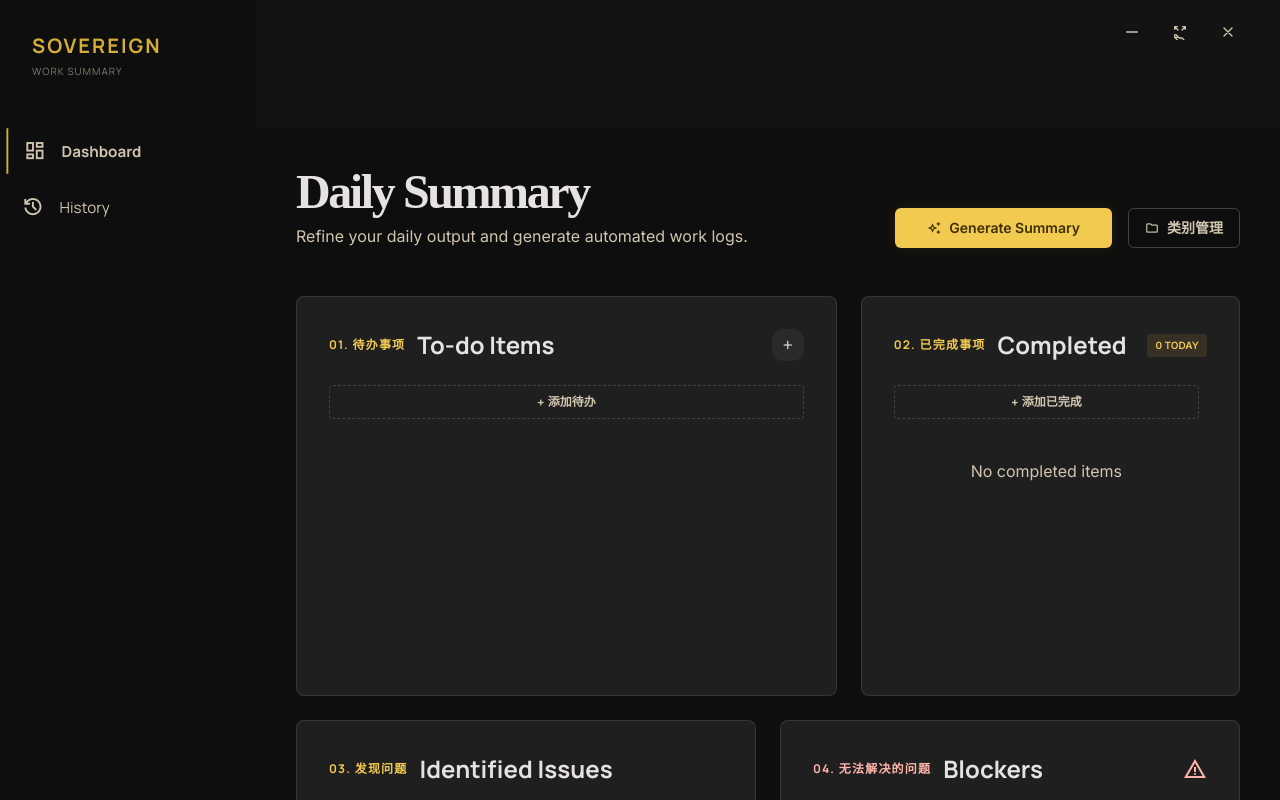
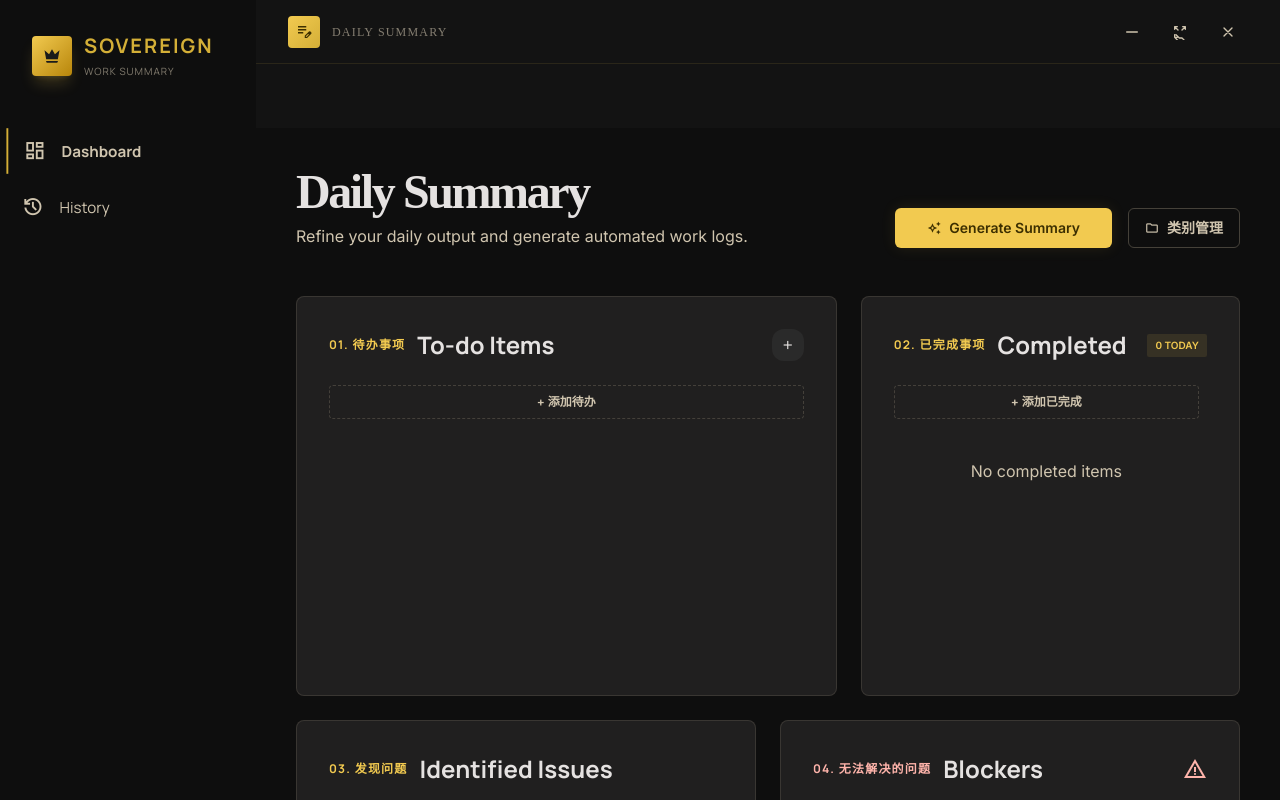
Before and after one commit to jiataoxiang1998/Sovereign-Notes, a Vue app: page / in a window 1280 px wide. Built offline with nearby package versions, Linux system fonts and the light colour scheme.

Commit message:
feat: add crown logo and header design

```diff
--- a/src/App.vue
+++ b/src/App.vue
@@ -2,9 +2,16 @@
   <div class="h-screen flex bg-[#131313] text-[#e5e2e1] overflow-hidden font-['Inter']">
     <!-- SideNavBar -->
     <aside class="bg-[#0E0E0E] h-screen w-64 fixed left-0 top-0 flex flex-col py-8 z-50">
-      <div class="px-8 mb-12">
-        <h1 class="text-xl font-bold uppercase tracking-widest text-[#D4AF37] font-['Manrope']">Sovereign</h1>
-        <p class="text-[10px] text-[#d0c5af] uppercase tracking-widest mt-1 opacity-60 font-['Manrope']">Work Summary</p>
+      <div class="px-8 mb-12 flex items-center gap-3">
+        <div class="w-10 h-10 rounded-lg bg-gradient-to-br from-[#f2ca50] to-[#b8860b] flex items-center justify-center shadow-lg shadow-[#f2ca50]/20">
+          <svg class="w-5 h-5 text-[#1a1a1a]" viewBox="0 0 24 24" fill="currentColor">
+            <path d="M5 16L3 5l5.5 5L12 4l3.5 6L21 5l-2 11H5zm14 3c0 .6-.4 1-1 1H6c-.6 0-1-.4-1-1v-1h14v1z"/>
+          </svg>
+        </div>
+        <div>
+          <h1 class="text-xl font-bold uppercase tracking-widest text-[#D4AF37] font-['Manrope']">Sovereign</h1>
+          <p class="text-[10px] text-[#d0c5af] uppercase tracking-widest mt-1 opacity-60 font-['Manrope']">Work Summary</p>
+        </div>
       </div>
       <nav class="flex-1 space-y-2">
         <a @click="currentView = 'dashboard'" class="flex items-center gap-4 py-3 hover:bg-[#201F1F] hover:text-[#F2CA50] transition-colors scale-95 duration-200 text-[#d0c5af] pl-4 font-['Manrope'] cursor-pointer" :class="{'text-[#D4AF37] font-bold border-l-2 border-[#D4AF37]': currentView === 'dashboard'}">
@@ -21,8 +28,13 @@
     <!-- Main Workspace -->
     <main class="pl-64 h-screen flex flex-col w-full">
       <!-- TopNavBar -->
-      <header class="h-16 w-full fixed top-0 z-40 bg-[#131313] flex justify-between items-center px-8 font-['Manrope'] font-light" style="-webkit-app-region: drag; position: relative;">
-        <div></div>
+      <header class="h-16 w-full fixed top-0 z-40 bg-[#131313] flex justify-between items-center px-8 font-['Manrope'] font-light border-b border-[#f2ca50]/10" style="-webkit-app-region: drag; position: relative;">
+        <div class="flex items-center gap-3" style="-webkit-app-region: no-drag;">
+          <div class="w-8 h-8 rounded-lg bg-gradient-to-br from-[#f2ca50] to-[#d4af37] flex items-center justify-center">
+            <span class="material-symbols-outlined text-[#3c2f00] text-lg">edit_note</span>
+          </div>
+          <span class="text-[#d0c5af] text-xs tracking-widest uppercase opacity-60">Daily Summary</span>
+        </div>
         <div class="flex items-center gap-2" style="-webkit-app-region: no-drag;">
           <button @click="minimize" class="w-10 h-8 flex items-center justify-center hover:bg-[#2a2a2a] rounded transition" title="最小化">
             <svg class="w-4 h-4 text-[#d0c5af]" fill="none" stroke="currentColor" viewBox="0 0 24 24"><path stroke-linecap="round" stroke-linejoin="round" stroke-width="2" d="M20 12H4"/></svg>
```
